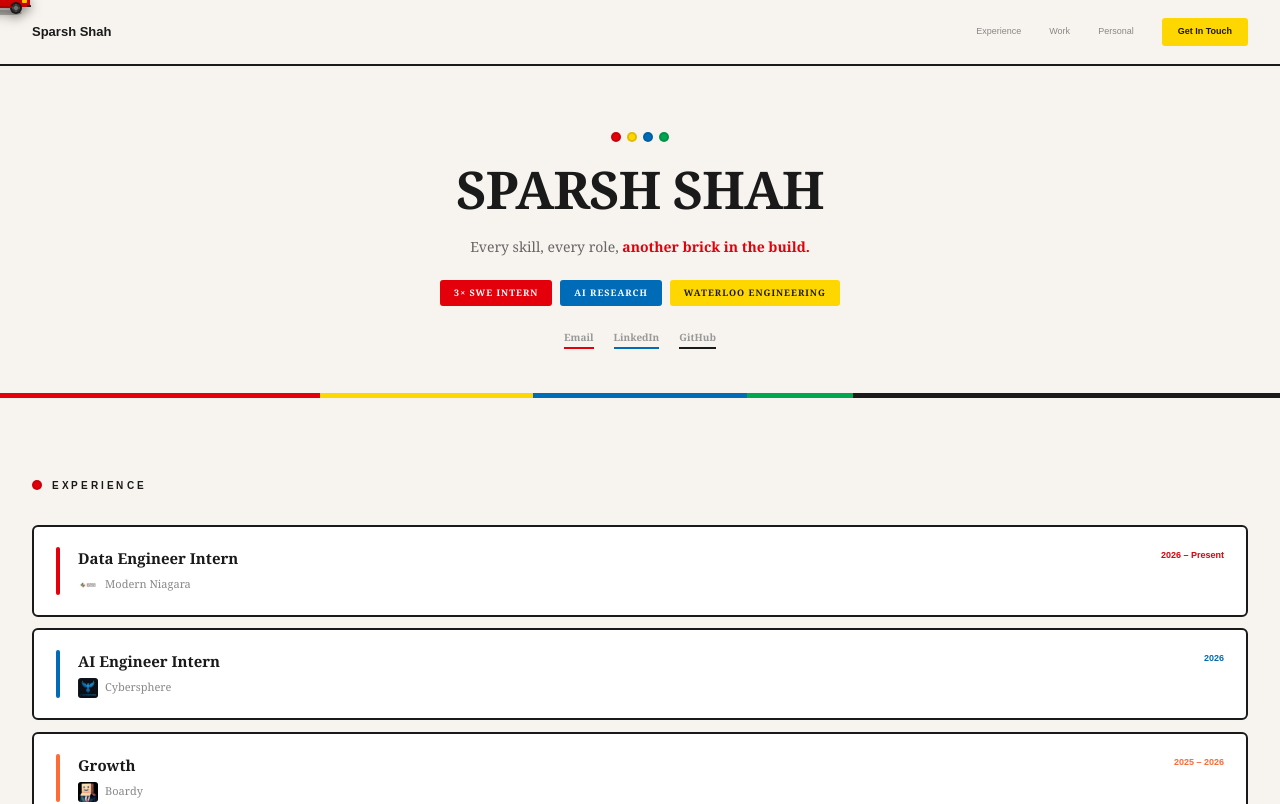
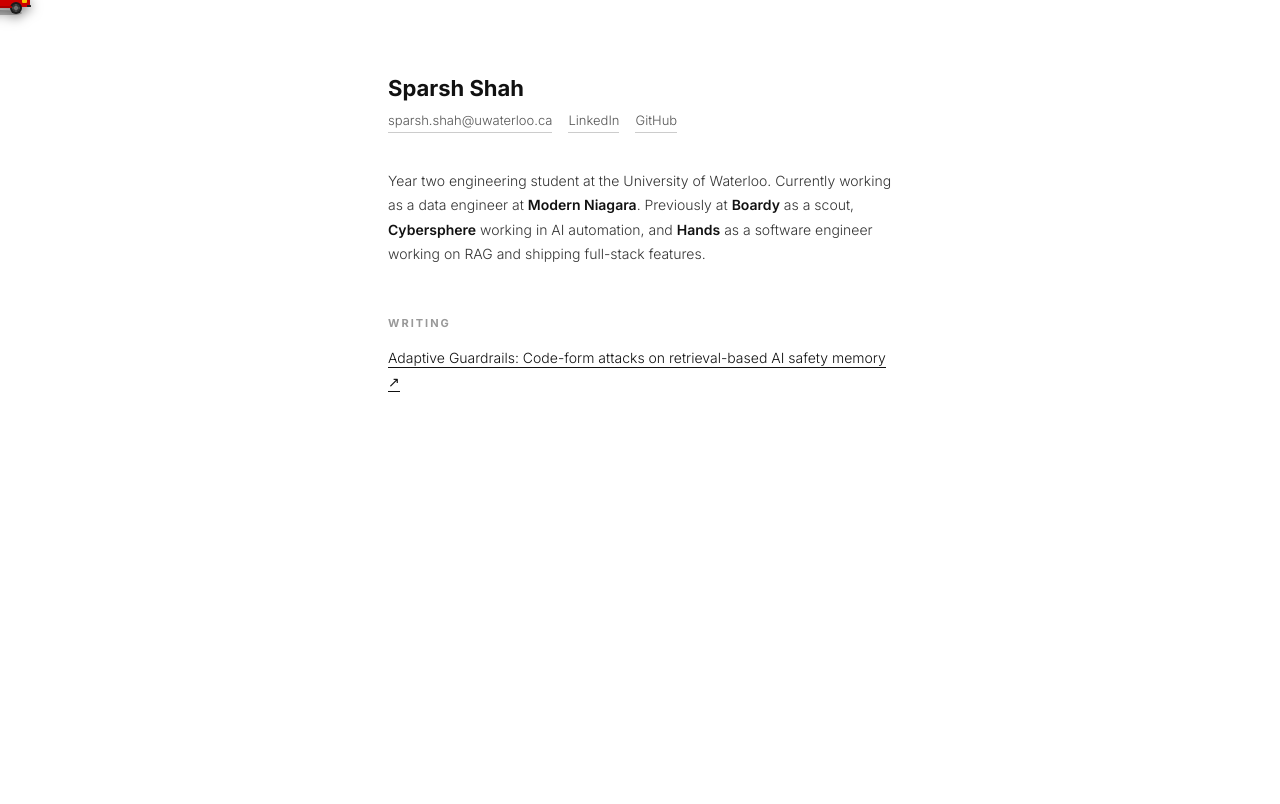
Before and after one commit to sparshshah19/sparsh-portfolio, a Next.js app: page / in a window 1280 px wide. Shown: the top 804 px of the page. Built offline with nearby package versions, Linux system fonts and the light colour scheme; a web font is replaced by a local one.

Commit message:
simplify homepage to minimal one-pager

```diff
--- a/app/page.tsx
+++ b/app/page.tsx
@@ -1,17 +1,43 @@
-import Navbar from '@/components/Navbar'
-import Hero from '@/components/Hero'
-import Experience from '@/components/Experience'
-import Work from '@/components/Work'
-import Personal from '@/components/Personal'
+const CONTACTS = [
+  { label: 'sparsh.shah@uwaterloo.ca', href: 'mailto:sparsh.shah@uwaterloo.ca' },
+  { label: 'LinkedIn', href: 'https://www.linkedin.com/in/sparshshahh/' },
+  { label: 'GitHub', href: 'https://github.com/sparshshah19' },
+]
 
 export default function Page() {
   return (
-    <>
-      <Navbar />
-      <Hero />
-      <Experience />
-      <Work />
-      <Personal />
-    </>
+    <main style={{ maxWidth: 560, margin: '72px auto', padding: '0 28px', fontFamily: 'var(--font-inter), system-ui, sans-serif' }}>
+      <h1 style={{ fontSize: 22, fontWeight: 700, color: '#111', margin: '0 0 6px' }}>Sparsh Shah</h1>
+
+      <div style={{ display: 'flex', flexWrap: 'wrap', gap: '4px 16px', marginBottom: 36 }}>
+        {CONTACTS.map(c => (
+          <a
+            key={c.label}
+            href={c.href}
+            target={c.href.startsWith('mailto') ? undefined : '_blank'}
+            rel="noreferrer"
+            style={{ fontSize: 13, color: '#555', textDecoration: 'none', borderBottom: '1px solid #ccc', paddingBottom: 1 }}
+          >
+            {c.label}
+          </a>
+        ))}
+      </div>
+
+      <p style={{ fontSize: 14, color: '#333', lineHeight: 1.75, margin: '0 0 48px' }}>
+        Year two engineering student at the University of Waterloo. Currently working as a data engineer at{' '}
+        <strong style={{ fontWeight: 600, color: '#111' }}>Modern Niagara</strong>. Previously at{' '}
+        <strong style={{ fontWeight: 600, color: '#111' }}>Boardy</strong> as a scout,{' '}
+        <strong style={{ fontWeight: 600, color: '#111' }}>Cybersphere</strong> working in AI automation, and{' '}
+        <strong style={{ fontWeight: 600, color: '#111' }}>Hands</strong> as a software engineer working on RAG and shipping full-stack features.
+      </p>
+
+      <h2 style={{ fontSize: 11, fontWeight: 700, letterSpacing: 2, color: '#999', textTransform: 'uppercase', margin: '0 0 14px' }}>Writing</h2>
+      <a
+        href="/blog/adaptive-guardrails"
+        style={{ fontSize: 14, color: '#111', textDecoration: 'none', borderBottom: '1px solid #111', paddingBottom: 1 }}
+      >
+        Adaptive Guardrails: Code-form attacks on retrieval-based AI safety memory ↗
+      </a>
+    </main>
   )
 }
```
